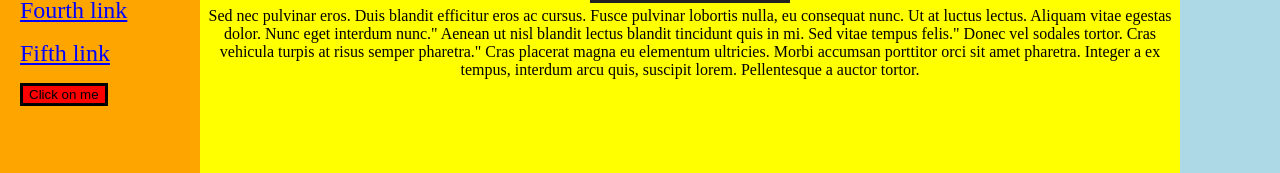
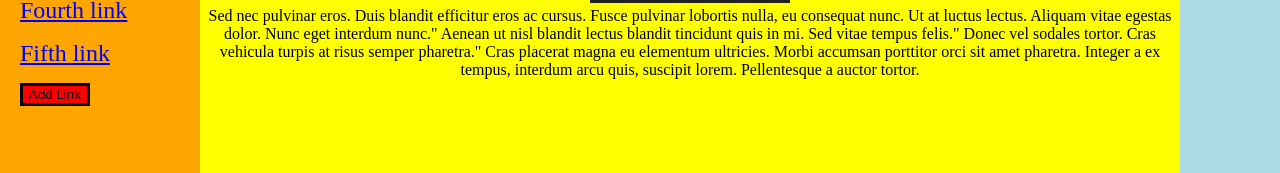
Before and after one commit to vkryviak-ua/first-project, a React app: page / in a window 1280 px wide. Shown: the part 232-405 px from the top of the page. Built offline with nearby package versions, Linux system fonts and the light colour scheme; no server answers; the HTML template or start-up script is replaced by a standard one.

Commit message:
task-ujeRgg0J if clicked on button added a new url to the end of the list Name: Dynamic Link reformated code, rename button https://trello.com/c/ujeRgg0J/41-menu-add-link

```diff
--- a/src/client/components/Menu.js
+++ b/src/client/components/Menu.js
@@ -28,6 +28,11 @@ export default class Menu extends Component {
 	};
 	clickOnMe = () => {
 		alert(`Menu has ${this.state.items.length} items`);
+		this.state.items.push({
+			name: 'Dynamic Link',
+			url: 'https://reactjs.org/'
+		});
+		this.setState(this.state);
 	};
 
 	render() {
@@ -39,7 +44,7 @@ export default class Menu extends Component {
 					items.map((item, index) => <p key={index}><a href={item.url}>{item.name}</a></p>)
 				}
 				<button className="menu-button" onClick={this.clickOnMe}>
-					Click on me
+					Add Link
 				</button>
 			</menu>
 		);
```
